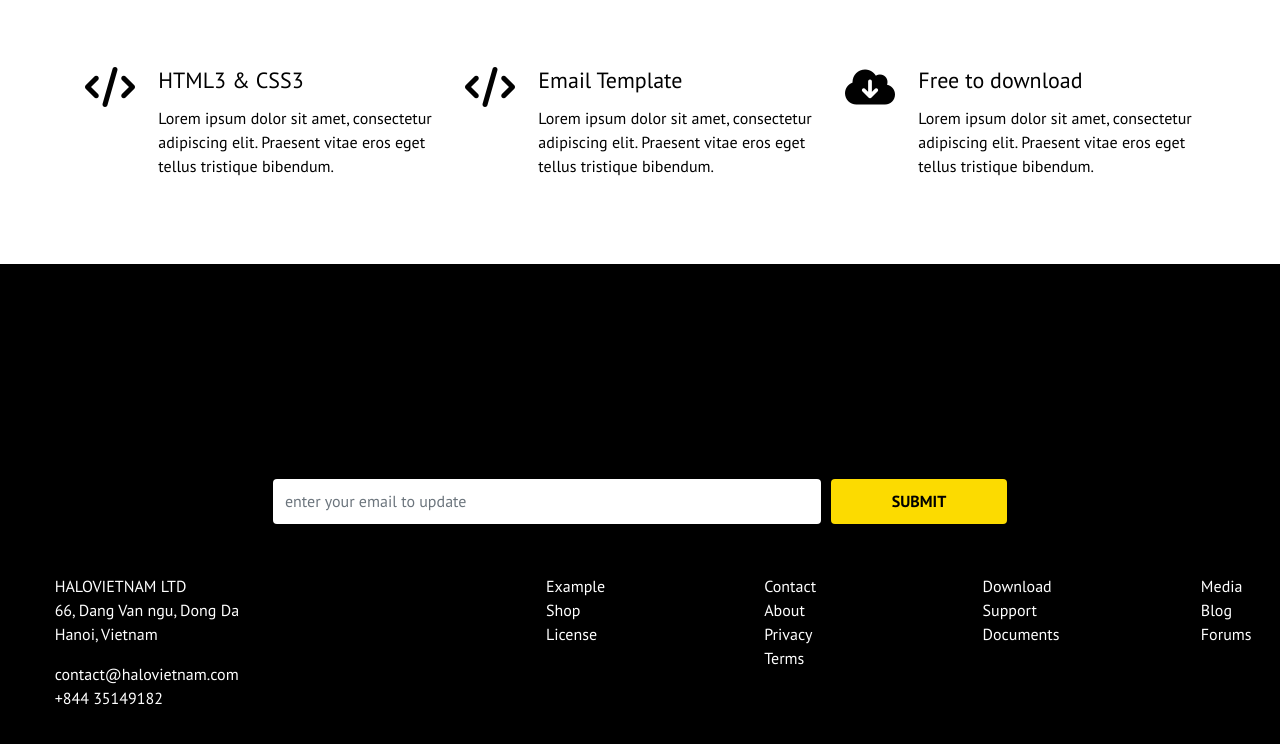
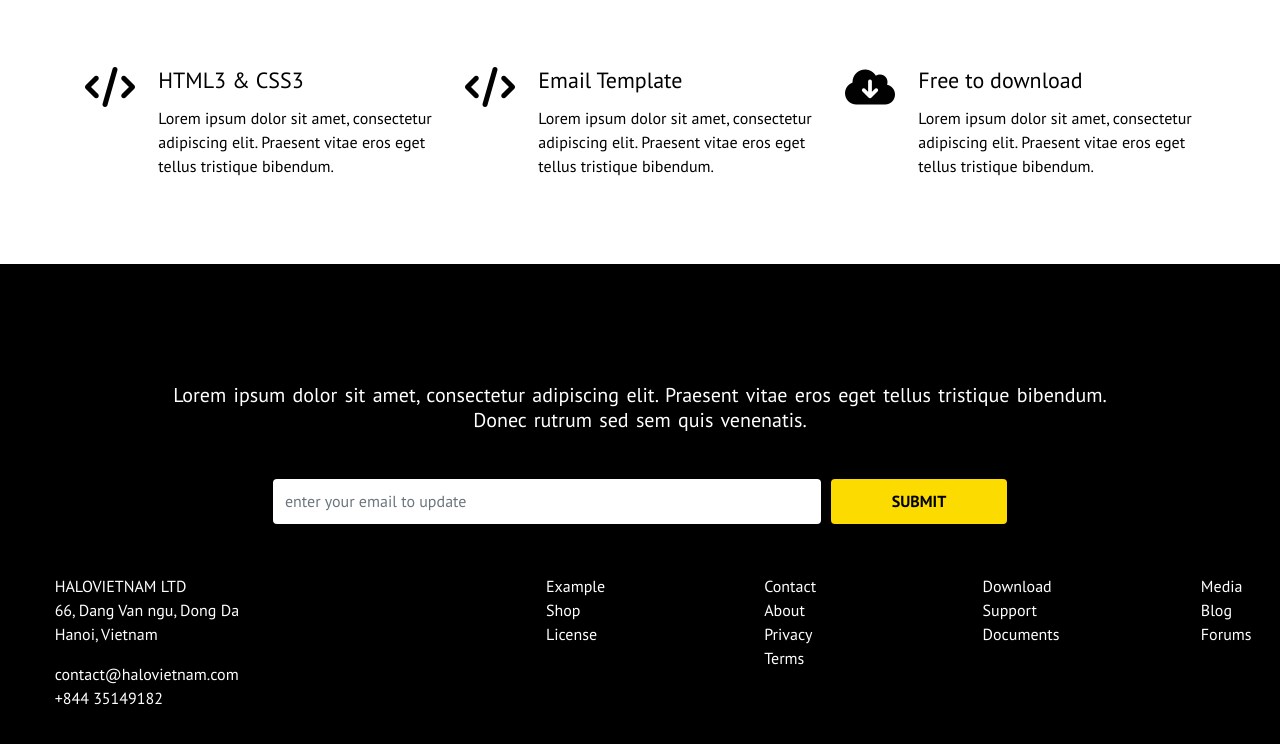
Before and after one commit to mohammaddbilal/TinyOne-, a plain HTML site: page index.html in a window 1280 px wide. Shown: the part 1064-1808 px from the top of the page. Drawn offline with nearby package versions, Linux system fonts and the light colour scheme.

Commit message:
Update style.css

```diff
--- a/css/style.css
+++ b/css/style.css
@@ -160,7 +160,10 @@ header{
   .btn_submit:hover{
     background-color: white;
   }
-  .colorw{
+  .colorw h2{
+    color: white !important;
+  }
+  .colorw p{
     color: white !important;
   }
 /* contact ends */
```
